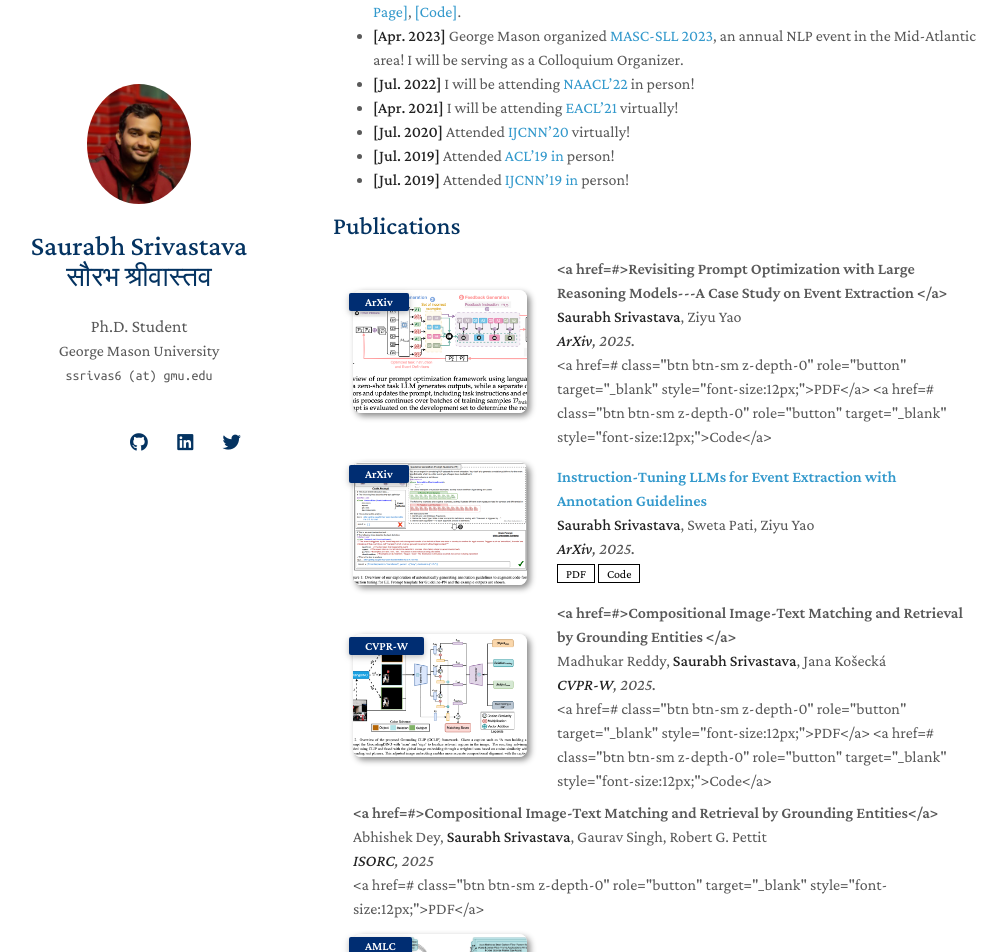
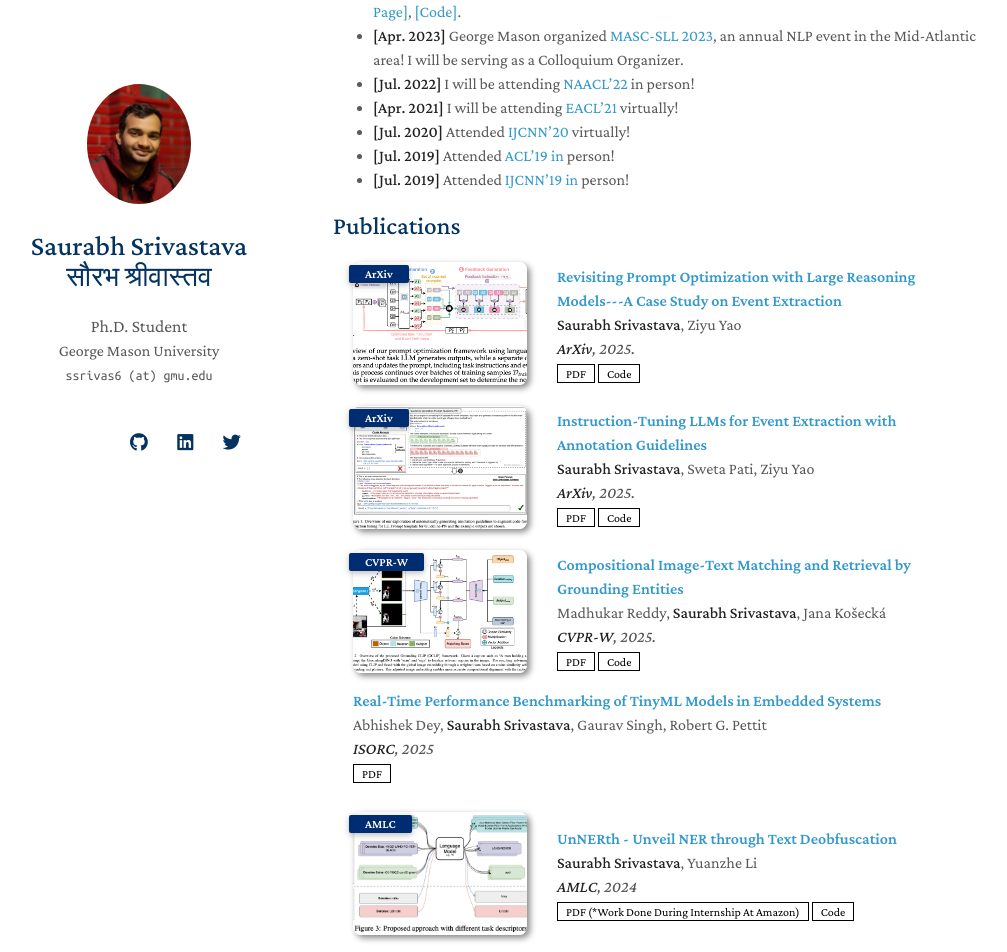
Before and after one commit to salokr/salokr.github.io, a Jekyll site: the page built from index.md, in a window 1280 px wide and 1400 px high, scrolled down 1322 px, cut to the strip 0-952 px from the top of the window. Shown: the whole strip, without its empty margins (137-1144 px from the left). Built offline with Jekyll 4.4.1, drawn with Linux system fonts in a browser that asks for light colours; nearby versions of some CDN libraries; a style sheet for code colours, icons or effects is not loaded; our own code applies the rules of GitHub Pages for plain Markdown files.

Commit message:
Update publications.md

```diff
--- a/_includes/publications.md
+++ b/_includes/publications.md
@@ -17,13 +17,13 @@
   </div>
 
   <div class="col-sm-9" style="position: relative;padding-right: 15px;padding-left: 20px;">
-    <div class="title"><a href=#>Revisiting Prompt Optimization with Large Reasoning Models---A Case Study on Event Extraction
+    <div class="title"><a href="">Revisiting Prompt Optimization with Large Reasoning Models---A Case Study on Event Extraction
 </a></div>
     <div class="author"><strong>Saurabh Srivastava</strong>, Ziyu Yao</div>
     <div class="periodical"><em><strong>ArXiv</strong>, 2025.</em></div>
     <div class="links">
-      <a href=# class="btn btn-sm z-depth-0" role="button" target="_blank" style="font-size:12px;">PDF</a>
-      <a href=# class="btn btn-sm z-depth-0" role="button" target="_blank" style="font-size:12px;">Code</a>
+      <a href="" class="btn btn-sm z-depth-0" role="button" target="_blank" style="font-size:12px;">PDF</a>
+      <a href="" class="btn btn-sm z-depth-0" role="button" target="_blank" style="font-size:12px;">Code</a>
     </div>
   </div>
   </div>
@@ -65,13 +65,13 @@
   </div>
 
   <div class="col-sm-9" style="position: relative;padding-right: 15px;padding-left: 20px;">
-    <div class="title"><a href=#>Compositional Image-Text Matching and Retrieval by Grounding Entities
+    <div class="title"><a href="">Compositional Image-Text Matching and Retrieval by Grounding Entities
 </a></div>
     <div class="author">Madhukar Reddy, <strong>Saurabh Srivastava</strong>, Jana Košecká</div>
     <div class="periodical"><em><strong>CVPR-W</strong>, 2025.</em></div>
     <div class="links">
-      <a href=# class="btn btn-sm z-depth-0" role="button" target="_blank" style="font-size:12px;">PDF</a>
-      <a href=# class="btn btn-sm z-depth-0" role="button" target="_blank" style="font-size:12px;">Code</a>
+      <a href="" class="btn btn-sm z-depth-0" role="button" target="_blank" style="font-size:12px;">PDF</a>
+      <a href="" class="btn btn-sm z-depth-0" role="button" target="_blank" style="font-size:12px;">Code</a>
     </div>
   </div>
   </div>
@@ -80,11 +80,11 @@
 
   <li>
   <div class="col-sm-9" style="position: relative;padding-right: 15px;padding-left: 20px;">
-    <div class="title"><a href=#>Compositional Image-Text Matching and Retrieval by Grounding Entities</a></div>
+    <div class="title"><a href="">Real-Time Performance Benchmarking of TinyML Models in Embedded Systems</a></div>
     <div class="author">Abhishek Dey, <strong>Saurabh Srivastava</strong>, Gaurav Singh, Robert G. Pettit</div>
     <div class="periodical"><em><strong>ISORC</strong>, 2025</em></div>
     <div class="links">
-      <a href=# class="btn btn-sm z-depth-0" role="button" target="_blank" style="font-size:12px;">PDF</a>
+      <a href="" class="btn btn-sm z-depth-0" role="button" target="_blank" style="font-size:12px;">PDF</a>
     </div>
   </div>
   </li>
```
